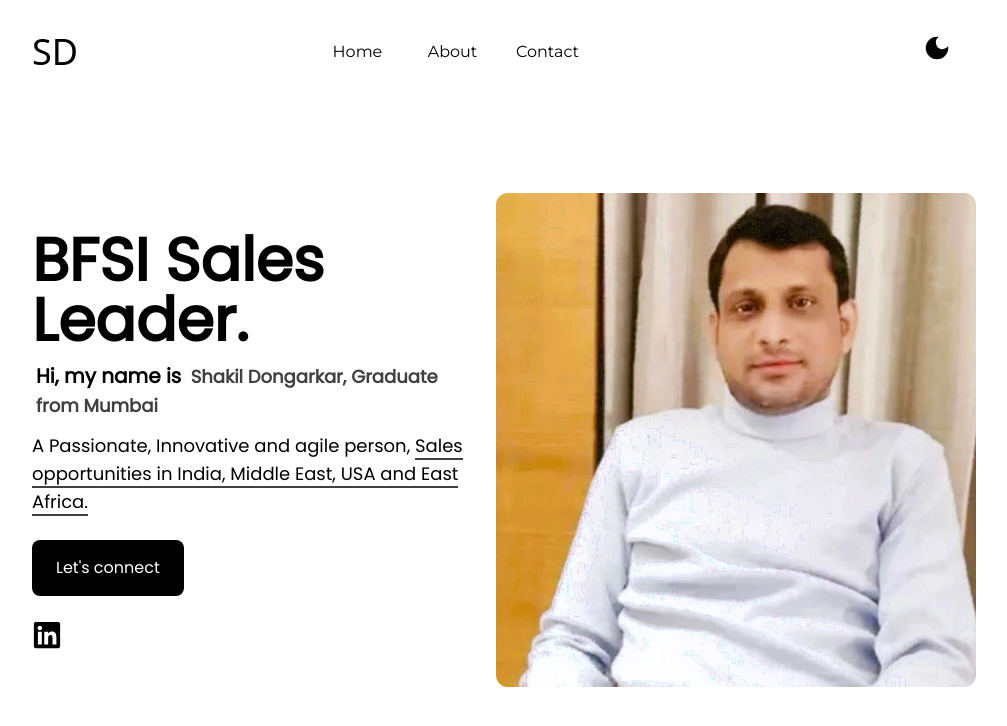
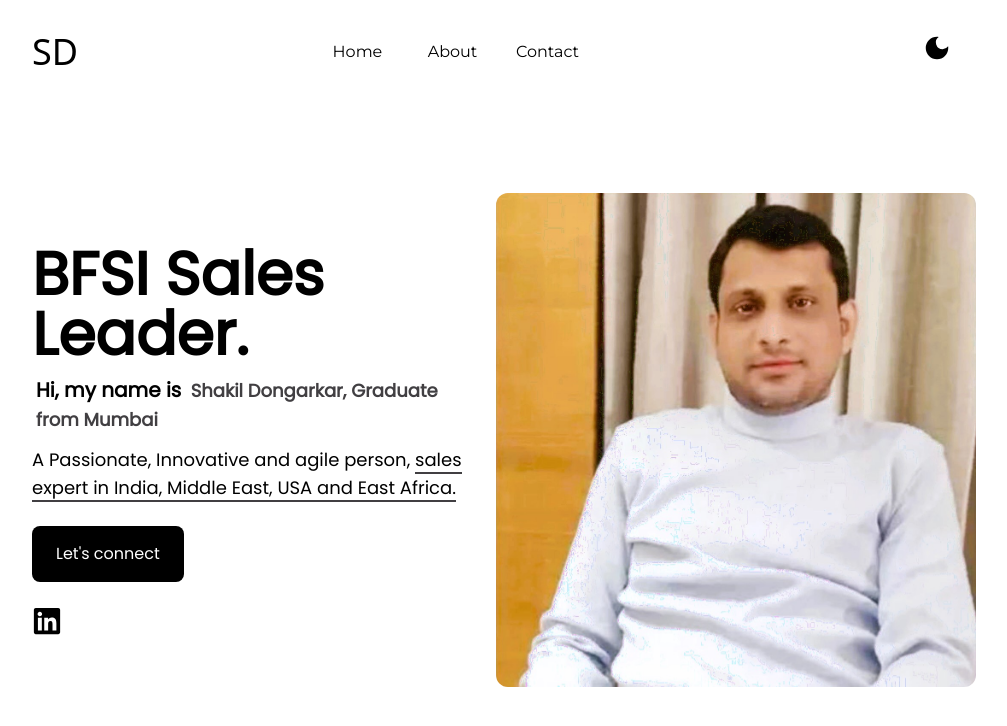
Before and after one commit to iamadityamall/shakil_sir_portfolio_org, a React (Create React App) app: page / in a window 1280 px wide. Shown: the top 726 px of the page, without its empty margins (144-1151 px from the left). Built offline with nearby package versions, Linux system fonts and the light colour scheme.

Commit message:
changes in hero section sales expert

```diff
--- a/src/Components/Home/Hero.jsx
+++ b/src/Components/Home/Hero.jsx
@@ -30,7 +30,7 @@ const Hero = () => {
         <p className="font-poppins xl:text-lg">
           A Passionate, Innovative and agile person,{" "}
           <span className="border-b-2 border-[#413F42]">
-            Sales opportunities in India, Middle East, USA and East Africa.
+            sales expert in India, Middle East, USA and East Africa.
           </span>{" "}
         </p>
         <div className="translate-all duration-[2000ms] ease-in-out flex flex-col space-y-6 items-start">
```
